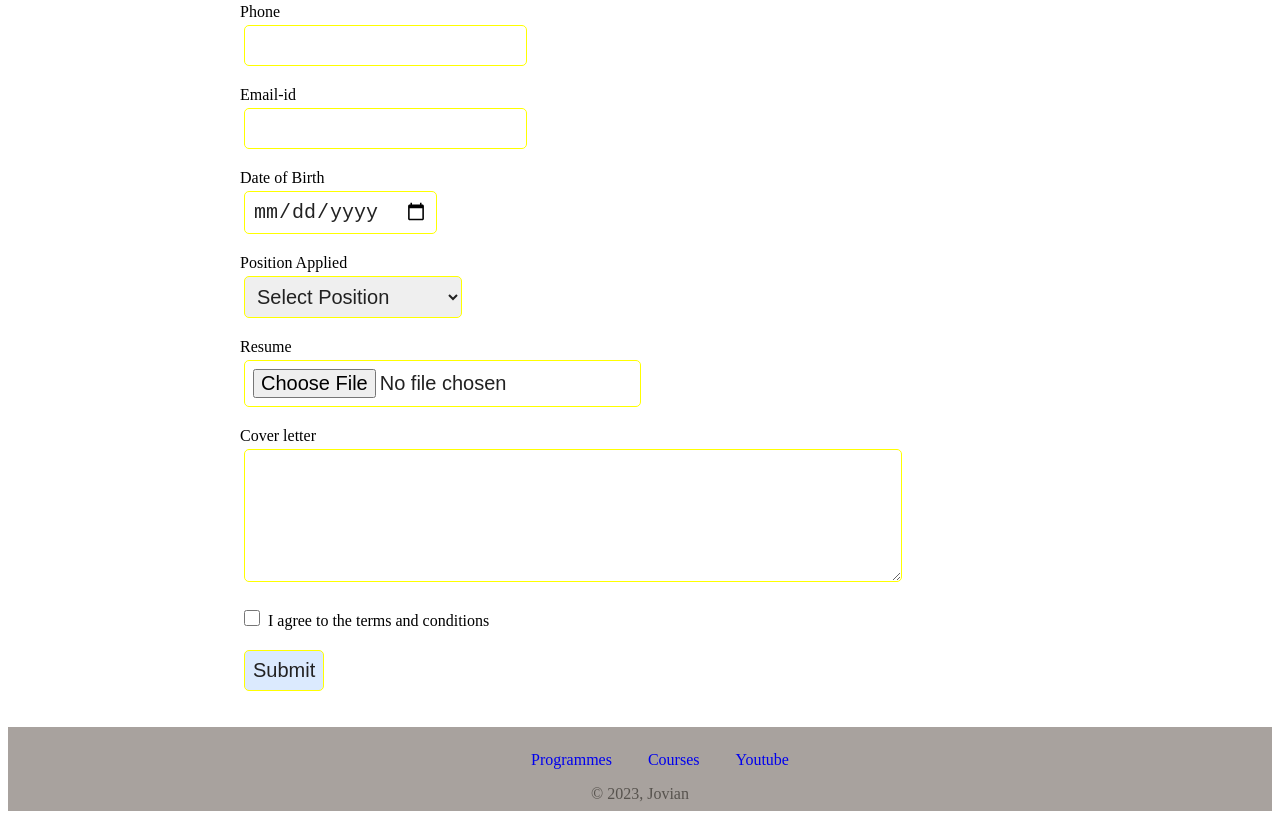
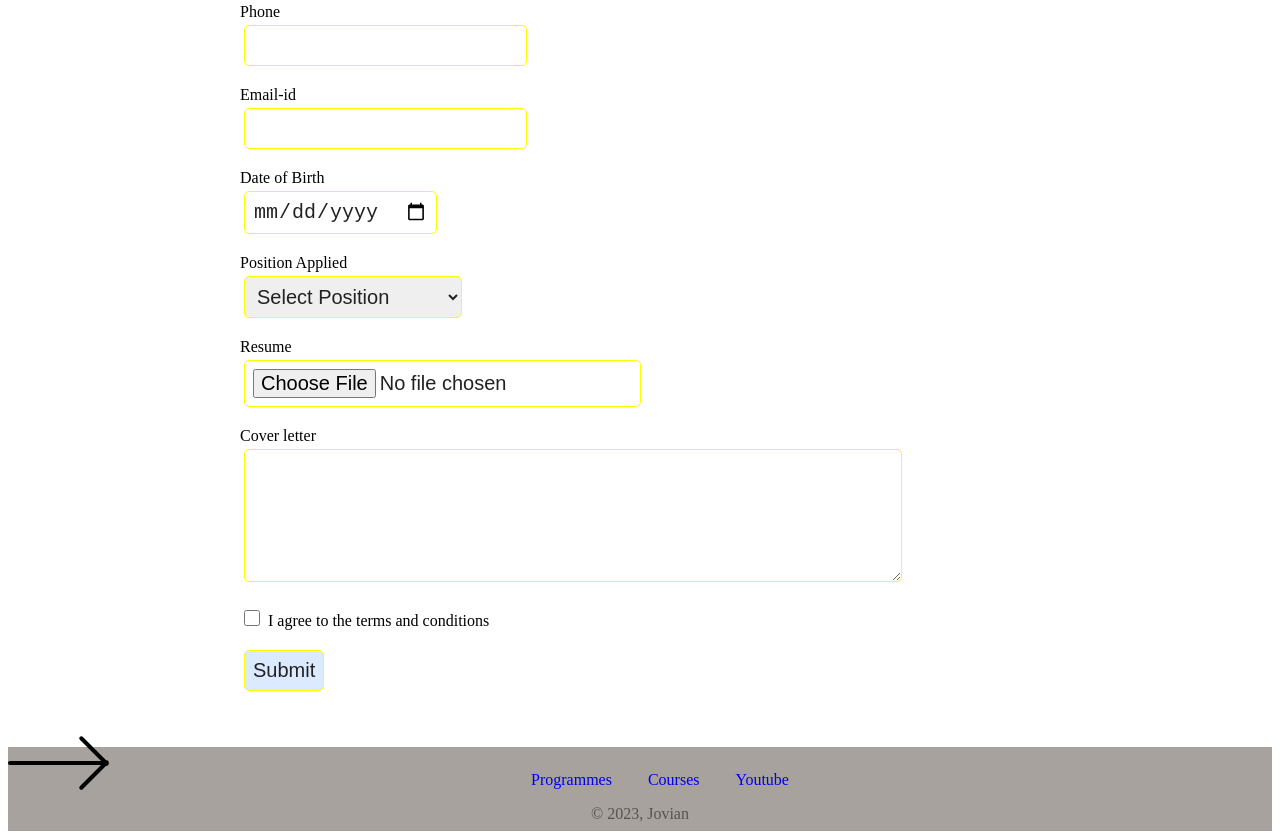
Before and after one commit to robinn007/jovian-careers-site-live, a plain HTML site: page src/index.html in a window 1280 px wide. Shown: the part 1200-2039 px from the top of the page. Drawn offline with Linux system fonts and the light colour scheme.

Commit message:
add arrow for practise

```diff
--- a/src/index.html
+++ b/src/index.html
@@ -152,6 +152,10 @@
         </form>
     </div>
 
+    <div class="icon-arrow">
+
+    </div>
+
 
     <div id="footer">
         <ul id="footer-links">
@@ -170,6 +174,7 @@
         </ul>
         <span class="copyright">© 2023, Jovian</span>
     </div>
+
 </body>
 
 </html>
--- a/src/style01.css
+++ b/src/style01.css
@@ -156,3 +156,39 @@ h3 {
 .copyright {
     color: #57534E;
 }
+
+.icon-arrow{
+    width: 100px;
+    height: 4px;
+    background-color: #000;
+    position: relative;
+    top: 50px;
+    border-radius: 4px;
+}
+
+
+.icon-arrow:after{
+    content: " ";
+    display: inline-block;
+    width: 40px;
+    height: 4px;
+    background-color: #000;
+    transform: rotate(45deg);
+    position: absolute;
+    right: -6px;
+    bottom: 12px;
+    border-radius: 4px;
+}
+
+.icon-arrow:before{
+    content: " ";
+    display: inline-block;
+    width: 40px;
+    height: 4px;
+    background-color: #000;
+    transform: rotate(-45deg);
+    position: absolute;
+    right: -6px;
+    bottom: -12px;
+    border-radius: 4px;
+}
```
